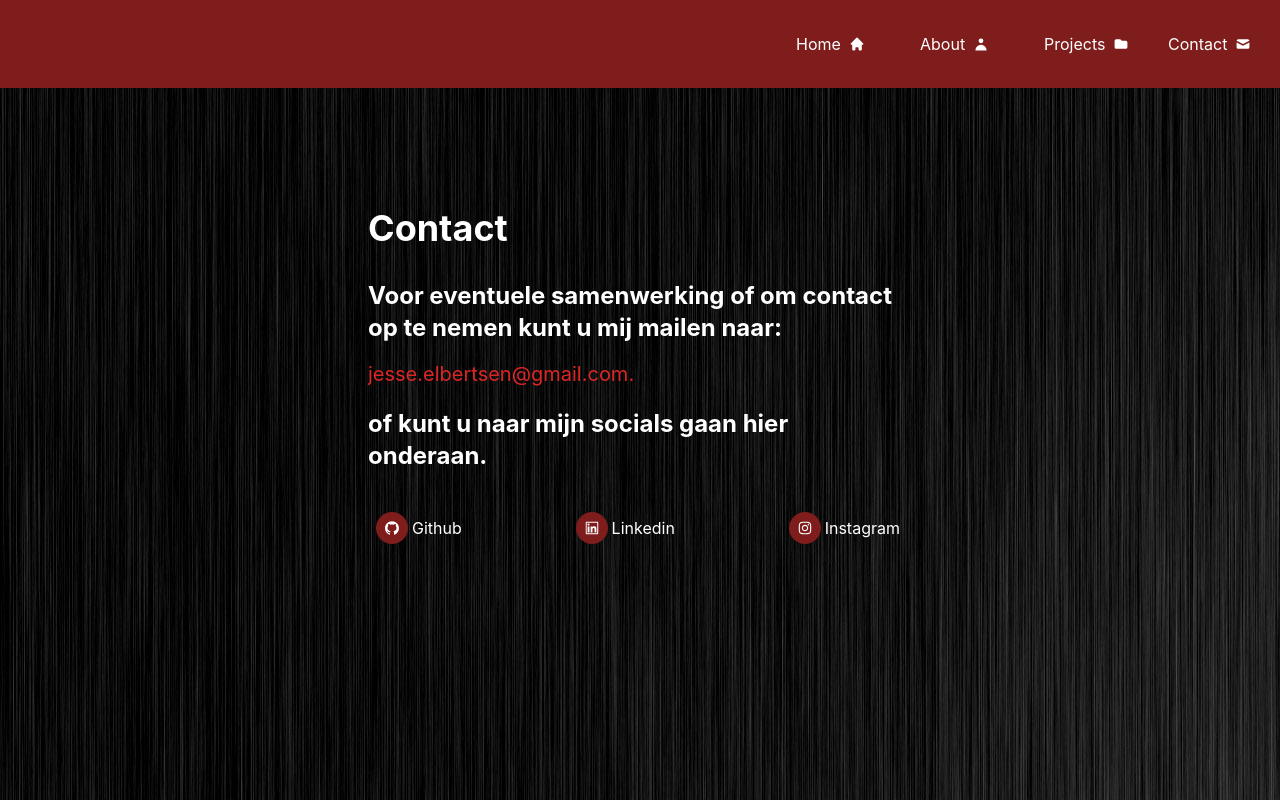
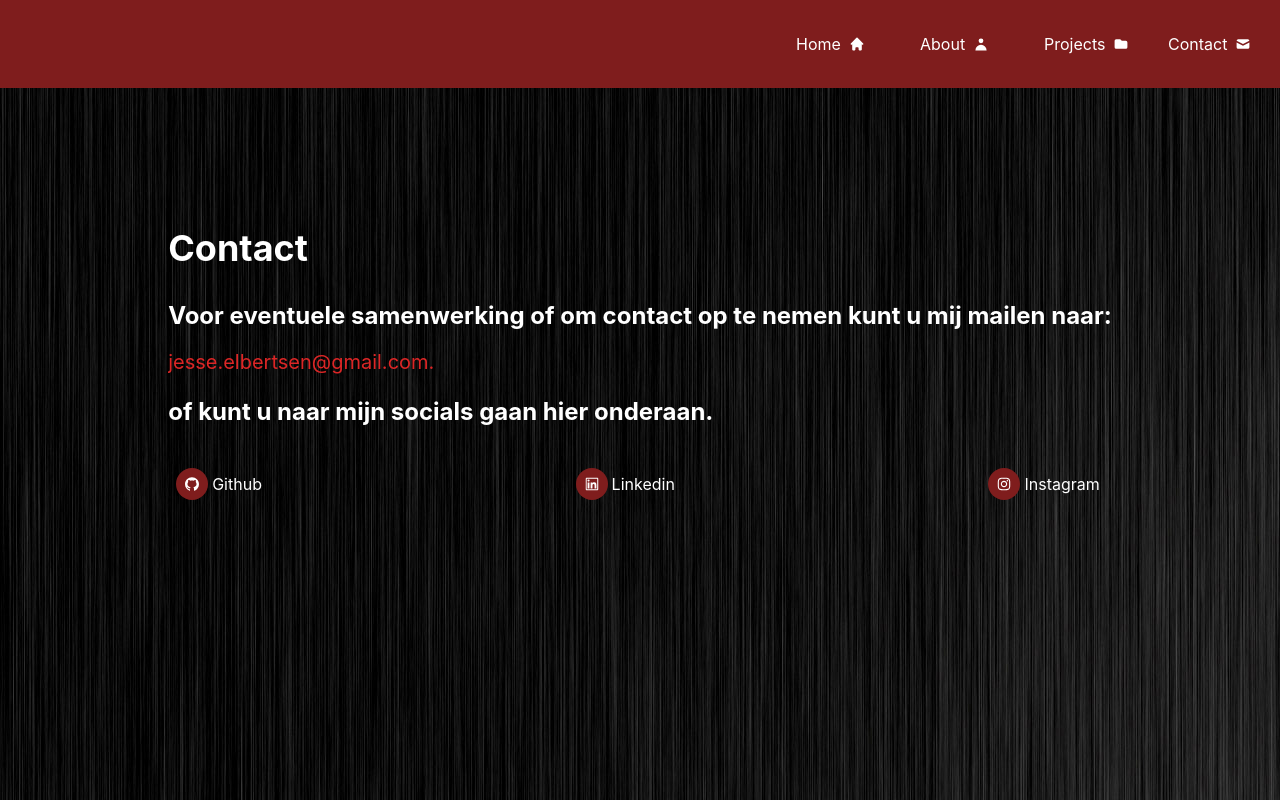
Before and after one commit to JesseElbertsen/portfolio, a React (Create React App) app: page /contact in a window 1280 px wide. Built offline with nearby package versions, Linux system fonts and the light colour scheme.

Commit message:
update contact.js
updated contact page

```diff
--- a/src/components/Contact.js
+++ b/src/components/Contact.js
@@ -5,7 +5,7 @@
     return(
         <section>
             <div className="flex flex-col items-center md:p-24 mt-6">
-                <div className="flex flex-col w-1/2">
+                <div className="flex flex-col p-5">
                     <h1 className="font-bold text-4xl pb-8">Contact</h1>
                     <h1 className="font-bold text-2xl pb-4">Voor eventuele samenwerking of om contact op te nemen kunt u mij mailen naar: </h1>
                     <a className="text-red-600 mb-5 text-xl" href="mailto:jesse.elbertsen@gmail.com">jesse.elbertsen@gmail.com.</a>
```
